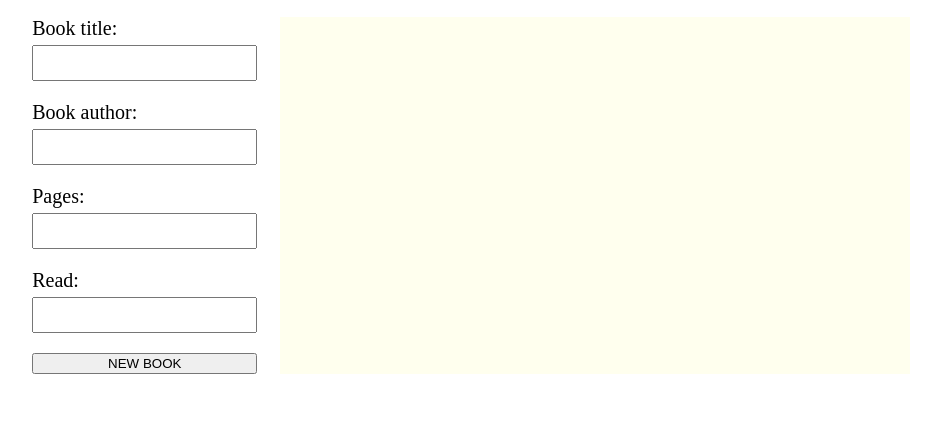
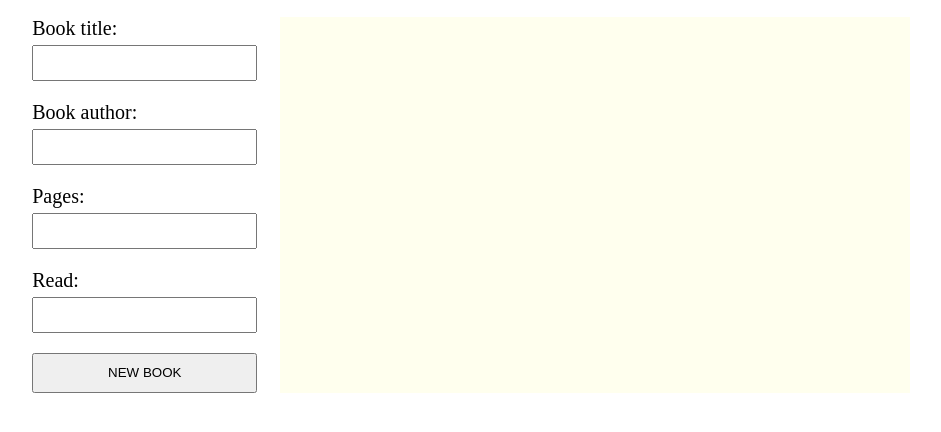
Before and after one commit to WKmedia/Library-Books, a plain HTML site: page index.html in a window 1280 px wide. Both pictures are taken after a click on the button "NEW BOOK". Shown: the part 58-490 px from the top of the page, without its empty margins (169-1110 px from the left). Drawn offline with Linux system fonts and the light colour scheme.

Commit message:
change constructor objects into class objects

```diff
--- a/index.html
+++ b/index.html
@@ -19,7 +19,7 @@
                 <input type="text" id="InputPages">
             <label for="InputRead">Read: </label>
             <input type="text" id="InputRead">
-            <button id="addBookButton" type="button" onclick="addBookToLibrary()">NEW BOOK</button>
+            <button id="addBookButton" type="button" onclick="">NEW BOOK</button>
         </form>
         <div id="libraryShelf">
 
@@ -71,52 +71,125 @@
             input.style.margin = '5px 0px 20px'
 
         };
+    const newBookButton = document.getElementById('addBookButton');
+            newBookButton.style.height = '40px';
+            newBookButton.addEventListener('click', function () {
+                const libraryInstance = new Library();
+                libraryInstance.addBookToLibrary();
+                let userInputTitle = document.getElementById('InputTitle');
+                let userInputAuthor = document.getElementById('InputAuthor');
+                let userInputPages = document.getElementById('InputPages');
+                let userInputRead = document.getElementById('InputRead');
 
+                userInputTitle.value = '';
+                userInputAuthor.value = '';
+                userInputPages.value = '';
+                userInputRead.value = '';
+            })
 
 
 
     const myLibrary = [];
 
 
-    function Books(title, author, pages, read) {
-        this.title = title,
-        this.author = author,
-        this.pages = pages,
-        this.read = read,
-        this.toggleReadStatus = function() {
-                       const userInputRead = document.getElementById('InputRead').value;
+    class Books {
+
+        constructor(title,author,pages,read) {
+        this.title = title;
+        this.author = author;
+        this.pages = pages;
+        this.read = read;
+        }
+        toggleReadStatus() {
+            // const userInputRead = document.getElementById('InputRead').value;
                        this.read = !this.read;
-                       if(this.read) {this.read = 'Yes';}
-                       else if (!this.read) {userInputRead.value = 'No'; }
-                       };
+                    //    if(this.read) {this.read = 'Yes';}
+                    //    else if (!this.read) {userInputRead.value = 'No'; }
+                       }
 
 
-        this.info = function() {
+        info()  {
                 this.cardInfo = `${this.title}, by ${this.author}`
                 this.cardSummary = `The ${this.title} by ${this.author}
                 is ${this.pages} pages, read book: ${this.read}`;
 
                 return `${this.cardInfo} \n ${this.cardSummary}`;
                     }
-    };
+
+
+
+    }
+
+    // function Books(title, author, pages, read) {
+    //     this.title = title,
+    //     this.author = author,
+    //     this.pages = pages,
+    //     this.read = read,
+    //     this.toggleReadStatus = function() {
+    //                    const userInputRead = document.getElementById('InputRead').value;
+    //                    this.read = !this.read;
+    //                    if(this.read) {this.read = 'Yes';}
+    //                    else if (!this.read) {userInputRead.value = 'No'; }
+    //                    };
+
+
+    //     this.info = function() {
+    //             this.cardInfo = `${this.title}, by ${this.author}`
+    //             this.cardSummary = `The ${this.title} by ${this.author}
+    //             is ${this.pages} pages, read book: ${this.read}`;
+
+    //             return `${this.cardInfo} \n ${this.cardSummary}`;
+    //                 }
+    // };
 
 
 
 
-    function addBookToLibrary(title,author,pages,read) {
-        const userInputTitle = document.getElementById('InputTitle').value;
-        const userInputAuthor = document.getElementById('InputAuthor').value;
-        const userInputPages = document.getElementById('InputPages').value;
-        const userInputRead = document.getElementById('InputRead').value;
+    class Library {
+    constructor() {
+        this.myLibrary = [];
+    }
+    addBookToLibrary(title,author,pages,read) {
+        let userInputTitle = document.getElementById('InputTitle').value;
+        let userInputAuthor = document.getElementById('InputAuthor').value;
+        let userInputPages = document.getElementById('InputPages').value;
+        let userInputRead = document.getElementById('InputRead').value;
+
+
         const cardDiv = document.createElement('div');
                 cardDiv.setAttribute('class', 'cardDiv');
                 cardDiv.style.maxWidth = '155px';
                 cardDiv.style.padding = '10px';
         const subtext = document.createElement('div');
                 subtext.style.fontSize = '12px';
-        const button = document.createElement('button');
-                button.textContent = 'Delete';
-                button.addEventListener('click', function () {
+        const deleteButton = document.createElement('button');
+                deleteButton.textContent = 'Delete';
+
+
+
+
+            if (
+                userInputAuthor === '' ||
+                userInputPages === '' ||
+                userInputTitle === '' ||
+                userInputRead === '') {
+                  alert('Please enter book info.');
+            }
+            else {
+                const addBook = new Books(userInputTitle, userInputAuthor, userInputPages, userInputRead);
+                myLibrary.push(addBook);
+                const card = addBook;
+                card.info();
+                console.log(card.info());
+                libraryBooks.append(cardDiv);
+
+                const toggleButton = document.createElement('button');
+                toggleButton.textContent = 'Read';
+                toggleButton.addEventListener('click', function () {
+                    card.toggleReadStatus();
+                });
+
+                deleteButton.addEventListener('click', function () {
                     let deletedCardDiv = card;
 
                     if (cardDiv) {
@@ -130,29 +203,21 @@
 
                 });
 
-        const toggleButton = document.createElement('button');
-                toggleButton.textContent = 'Read';
-                toggleButton.addEventListener('click', function () {
-                card.toggleReadStatus();
-                })
+                cardDiv.append(card.cardInfo);
+                cardDiv.append(subtext);
+                subtext.append(card.cardSummary);
+                cardDiv.append(deleteButton);
+                cardDiv.append(toggleButton);
 
-            if (
-                userInputAuthor === '' ||
-                userInputPages === '' ||
-                userInputTitle === '' ||
-                userInputRead === '') {
-                  alert('Please enter book info.');
-            }
-            else {
-                this.book = new Books(userInputTitle, userInputAuthor, userInputPages, userInputRead);
-                myLibrary.push(book);
-                const card = this.book;
-                card.info();
+
 
             }
 
 
+
+        }
     }
+
 
 </script>
 
```
